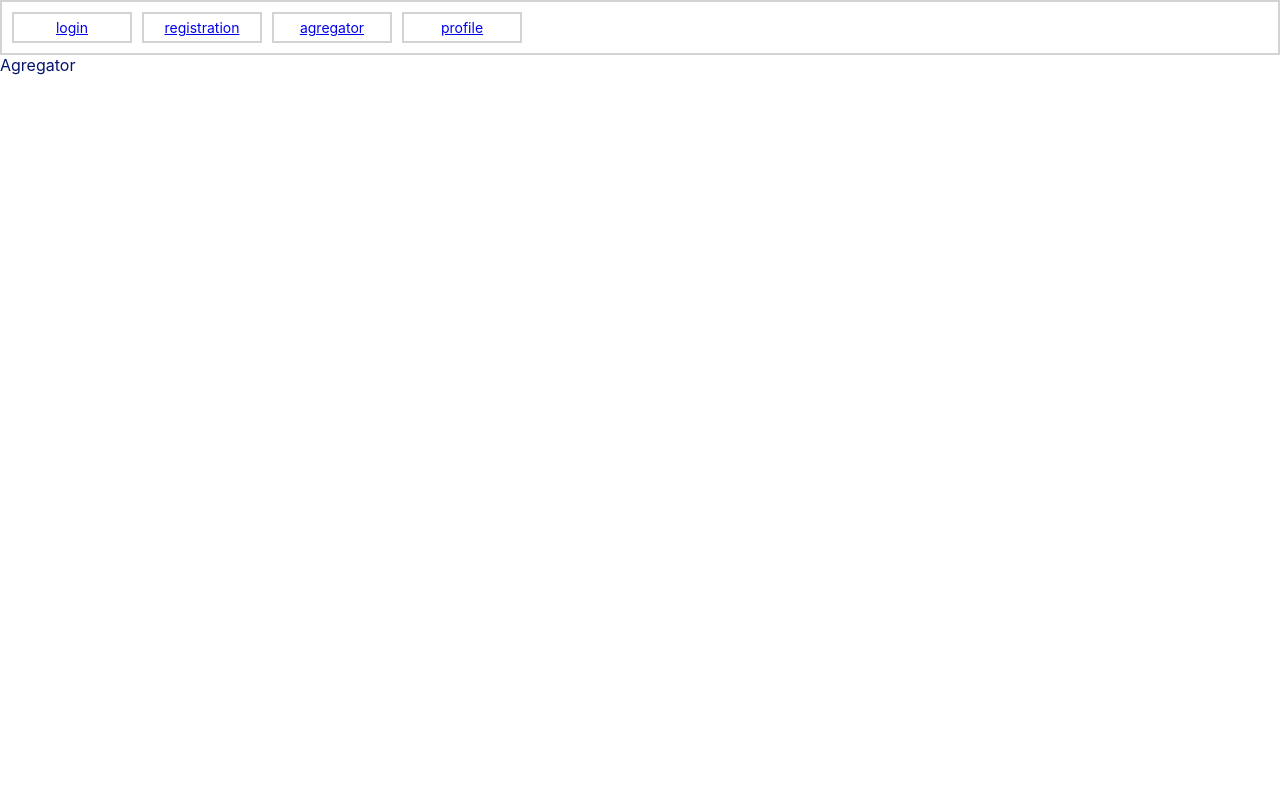
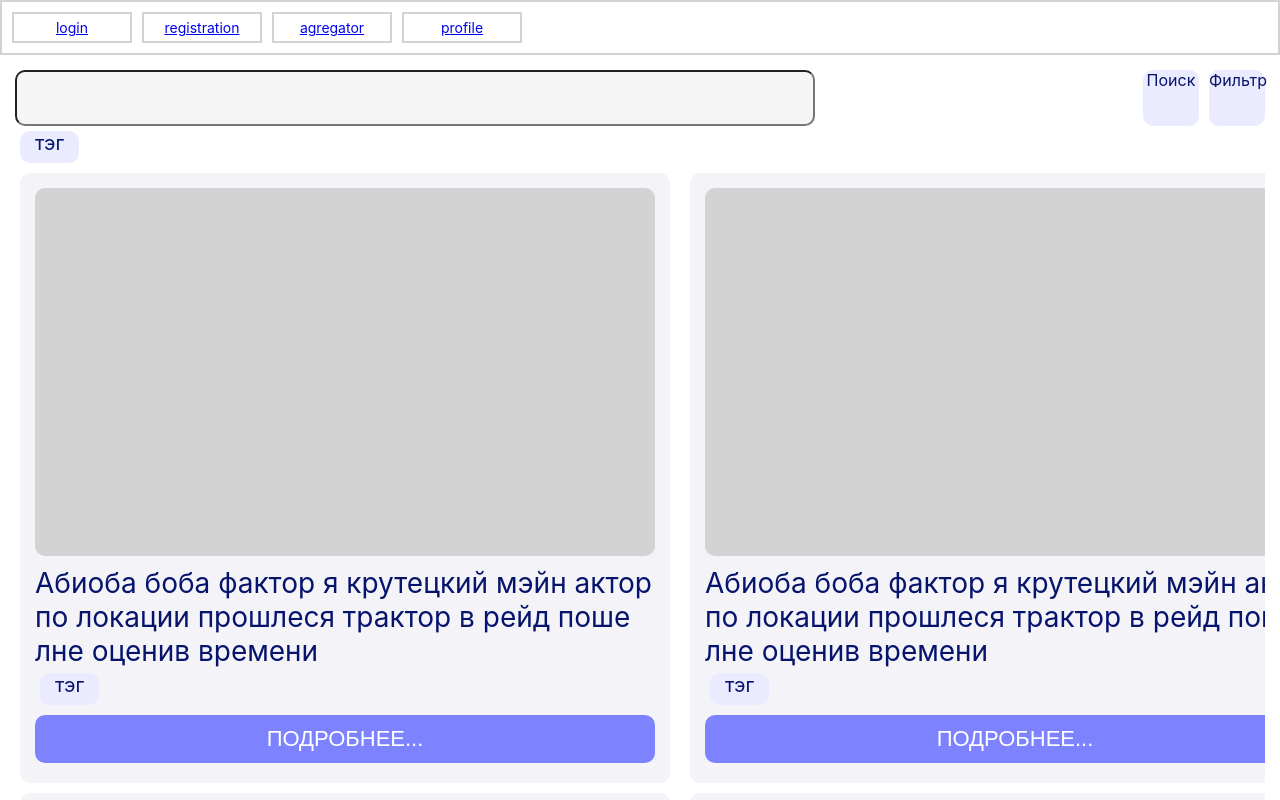
Before and after one commit to ArkhamX2/mind-map, a React (Vite) app in the folder Web/: page /agregator in a window 1280 px wide. Shown: the top 800 px of the page. Built offline with nearby package versions, Linux system fonts and the light colour scheme.

Commit message:
agregator
123

```diff
--- a/Web/src/components/agrCard.tsx
+++ b/Web/src/components/agrCard.tsx
@@ -0,0 +1,23 @@
+import { FC, useEffect } from 'react'
+import { Link, useNavigate } from 'react-router-dom'
+
+const AgrCard: FC = () => {
+        return (
+                <div className="card" style={{ display: 'flex', width: '650px', height: '610px', backgroundColor: '#F3F3F8', flexDirection: 'column', padding: '15px', borderRadius: '10px', margin: '5px' }}>
+                        <div className="image" style={{ backgroundColor: 'lightgray', width: '100%', height: '70%', margin: '0 0 10px 0', borderRadius: '10px' }}></div>
+                        <div className="Text" style={{ fontSize: "28px" }}>Абиоба боба фактор я крутецкий мэйн актор по локации прошлеся трактор в рейд поше лне оценив времени</div>
+                        <div className='tagscontainer'>
+                                <div style={{
+                                        height: '32px', backgroundColor: '#EBEBFF', display: 'inline-block', padding: '0 15px', textAlign: 'center', borderRadius: '10px',
+                                        fontSize:'20px', fontWeight:'400', margin:'5px'}}>тэг</div>
+                        </div>
+                        <div className="button"><button style={{
+                                width: '100%', height: '48px', margin: '5px 0', border: '0px transparent', backgroundColor: "#7D83FF",
+                                borderRadius: '10px', color: 'white', fontSize: '22px'
+                        }}>ПОДРОБНЕЕ...</button></div>
+                </div>
+
+        )
+}
+
+export default AgrCard
--- a/Web/src/components/agregator.tsx
+++ b/Web/src/components/agregator.tsx
@@ -1,17 +1,40 @@
 import axios, { AxiosError } from "axios";
 import { FC, useState } from "react"
 import { Link, useNavigate } from 'react-router-dom'
+import AgrCard from "../components/agrCard"
 
 const Agregator: FC = () => {
     return (
-        <div className="container">
-            <div className="header">
-                <div className="text">Agregator</div>
+        <main style={{ backgroundColor: "#FFFFFF", width: '100%', height: '100%', padding: "15px" }}>
+            <div>
+                <div className="searchcontainer" style={{ width: "100%", height: '100%', display: "flex", flexDirection: 'column' }}>
+                    <div className="searchbarcontainer" style={{ display: 'inline-flex', justifyContent: 'space-between' }}>
+                        <div className="searchbar" style={{ justifySelf: 'start' }}>
+                            <input type="text" style={{
+                                width: '800px', height: '56px', borderRadius: '10px', backgroundColor: '#F5F5F5',
+                                fontSize: '28px'
+                            }}></input>
+                        </div>
+                        <div style={{display:'inline-flex'}}>
+                            <div className="searchButton" style={{ width: '56px', height: '56px', backgroundColor: '#EBEBFF', marginRight:'10px', textAlign:'center', borderRadius:'10px' }}>Поиск</div>
+                            <div className="filterbutton" style={{ width: '56px', height: '56px', backgroundColor: '#EBEBFF', borderRadius:'10px',  }}>Фильтр</div>
+                        </div>
+
+                    </div>
+                    <div className="tagscontainer" style={{ display: 'flex', flexDirection: 'row' }}>
+                    <div style={{
+                                        height: '32px', backgroundColor: '#EBEBFF', display: 'inline-block', padding: '0 15px', textAlign: 'center', borderRadius: '10px',
+                                        fontSize:'20px', fontWeight:'400', margin:'5px'}}>тэг</div>
+                    </div>
+                </div>
+                <div className="cardContainer" style={{ display: 'grid', overflowY: 'auto', gridTemplateColumns: '1fr 1fr', columnGap: '10px' }}>
+                    <AgrCard></AgrCard>
+                    <AgrCard></AgrCard>
+                    <AgrCard></AgrCard>
+                    <AgrCard></AgrCard>
+                </div>
             </div>
-            <div className="inputs">
-
-            </div>
-        </div>
+        </main>
     )
 }
 
--- a/Web/src/components/profile.tsx
+++ b/Web/src/components/profile.tsx
@@ -5,7 +5,7 @@ import TagComponent from "../components/taglistComponent"
 
 const Profile: FC = () => {
     return (
-        <main style={{ backgroundColor: "#F5F5F5" }}>
+        <main style={{ backgroundColor: "#FFFFFF" }}>
             <div style={{ margin: '0 160px' }}>
                 <div className="profileinfo" style={{ width: "100%", height: '100%', display: "flex", flexDirection: 'row' }}>
                     <div className="logo" style={{ width: '300px', height: '300px', backgroundColor: 'lightgray', borderRadius: '15px', margin: '10px 15px' }}>
@@ -14,7 +14,7 @@ const Profile: FC = () => {
                         <div className="name" style={{ margin: '10px' }}><h2>Имя Фамилия</h2></div>
                         <div className="descr" style={{ margin: '15px 10px', backgroundColor: '#EEEFFF', width: '800px', height: "240px", borderRadius: '5px' }}>
                             <div className="label" style={{ margin: "10px", padding: '5px' }}><h3>О себе:</h3></div>
-                            <textarea style={{margin:'0 10px', width:'97%', height:'78%', backgroundColor:'#EEEFFF', border:'0px #EEEFFF', outlineWidth:'0', resize:'none'}}></textarea>
+                            <textarea style={{margin:'0 10px', padding:'0 5px', width:'97%', height:'78%', backgroundColor:'#EEEFFF', border:'0px #EEEFFF', outlineWidth:'0', resize:'none'}}></textarea>
                         </div>
                     </div>
                 </div>
--- a/Web/src/pages/agregatorPage.tsx
+++ b/Web/src/pages/agregatorPage.tsx
@@ -3,8 +3,9 @@ import Agregator from "../components/agregator"
 const AgregatorPage = () => {
     return (
         <div>
-            <Agregator />
+            <Agregator/>
         </div>
+
     )
 }
 
```
